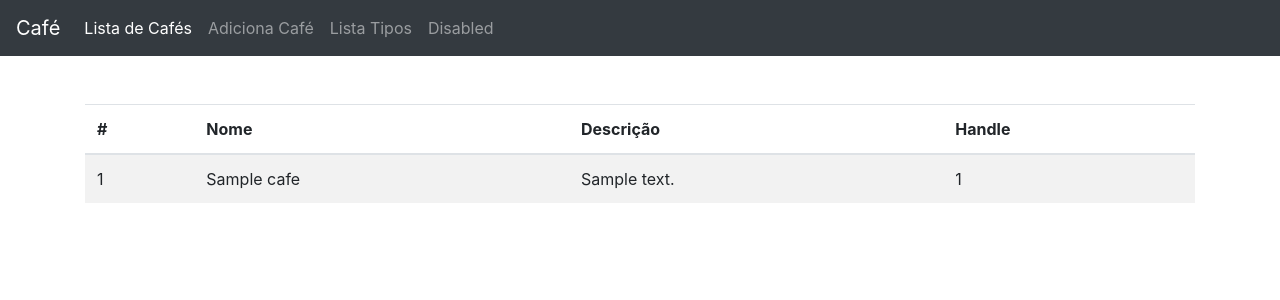
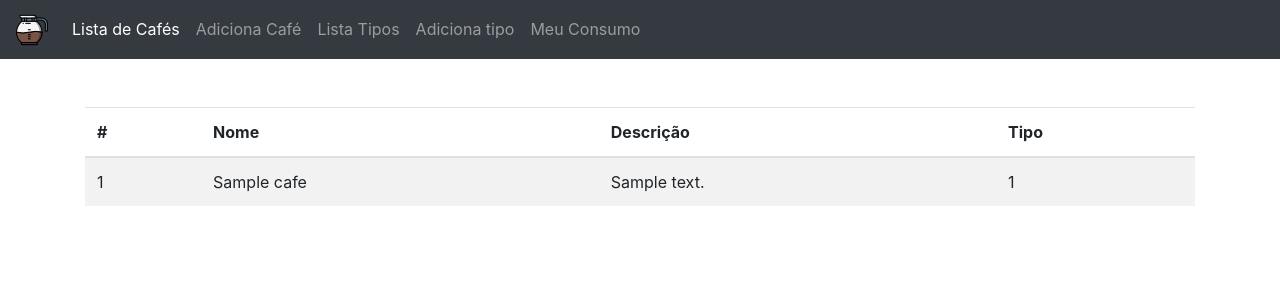
Before and after one commit to edcabralc/cafeimetro, a PHP site: page /cafe-lista.php in a window 1280 px wide. Shown: the top 300 px of the page. Run offline with PHP 8.4, Linux system fonts and the light colour scheme; tables that the repository leaves empty hold one stand-in row (values such as "Sample post"); some libraries are stand-ins or nearby versions.

Commit message:
inclusão do connect e cafe-banco.php

```diff
--- a/cafe-lista.php
+++ b/cafe-lista.php
@@ -1,19 +1,7 @@
 <?php
-
-include('header.php');
-
-
-
-$user = 'root';
-$pass = '';
-$host = 'localhost';
-$db = 'cafeimetrodb';
-
-include('script-db/connect.php');
-
-$query = 'select id, nome, descricao, tipo_id from cafe';
-
-$res = mysqli_query($conn, $query);
+include 'header.php';
+include 'script-db/connect.php';
+include 'script-db/cafe-banco.php';
 ?>
 
 <div class="container">
@@ -23,31 +11,25 @@ $res = mysqli_query($conn, $query);
         <th scope="col">#</th>
         <th scope="col">Nome</th>
         <th scope="col">Descrição</th>
-        <th scope="col">Handle</th>
+        <th scope="col">Tipo</th>
       </tr>
     </thead>
     <tbody>
-      <?php
-      while ($cafe = mysqli_fetch_assoc($res)) {
-
-      ?>
-
-
+<?php
+$cafes = listaCafe($conn);
+foreach ($cafes as $cafe): ?>
         <tr>
-          <td><?= $cafe['id']; ?></td>
-          <td><?= $cafe['nome']; ?> </td>
-          <td><?= $cafe['descricao']; ?></td>
-          <td><?= $cafe['tipo_id']; ?></td>
+          <td><?= $cafe['id'] ?></td>
+          <td><?= $cafe['nome'] ?> </td>
+          <td><?= $cafe['descricao'] ?></td>
+          <td><?= $cafe['tipo_id'] ?></td>
         </tr>
 
-    </tbody>
+     <?php endforeach;
+?>
+</tbody>
+  </table>
+</div>
 
-  <?php
-      }
-  ?>
-  </table>
-
-
-
-
-</div>
+<?php include "footer.php";
+?>
--- a/header.php
+++ b/header.php
@@ -16,14 +16,15 @@
 
   <nav class="navbar navbar-expand-lg navbar-dark bg-dark mb-5">
 
-    <a class="navbar-brand" href="#">Café</a>
+    <a class="navbar-brand" href="#"><img src="img/logo.png" alt="Logo Cafeimetro">
+  </a>
     <button class="navbar-toggler" type="button" data-toggle="collapse" data-target="#navbarNav" aria-controls="navbarNav" aria-expanded="false" aria-label="Toggle navigation">
       <span class="navbar-toggler-icon"></span>
     </button>
     <div class="collapse navbar-collapse" id="navbarNav">
       <ul class="navbar-nav">
         <li class="nav-item active">
-          <a class="nav-link" href="#">Lista de Cafés <span class="sr-only">(current)</span></a>
+          <a class="nav-link" href="cafe-lista.php">Lista de Cafés <span class="sr-only">(current)</span></a>
         </li>
         <li class="nav-item">
           <a class="nav-link" href="#">Adiciona Café </a>
@@ -32,8 +33,12 @@
           <a class="nav-link" href="#">Lista Tipos</a>
         </li>
         <li class="nav-item">
-          <a class="nav-link" href="#" tabindex="-1" aria-disabled="true">Disabled</a>
+          <a class="nav-link" href="#">Adiciona tipo</a>
         </li>
+        <li class="nav-item">
+          <a class="nav-link" href="#">Meu Consumo</a>
+        </li>
+
       </ul>
     </div>
   </nav>
--- a/script-db/connect.php
+++ b/script-db/connect.php
@@ -1,4 +1,8 @@
 <?php
-
+$user = 'root';
+$pass = '';
+$host = 'localhost';
+$db = 'cafeimetrodb';
 
 $conn = mysqli_connect($host, $user, $pass, $db);
+mysqli_set_charset($conn, 'utf8');
```
Also changed, not shown: index.php (+2 -13 lines), script-db/banco-cafe.php (deleted).
